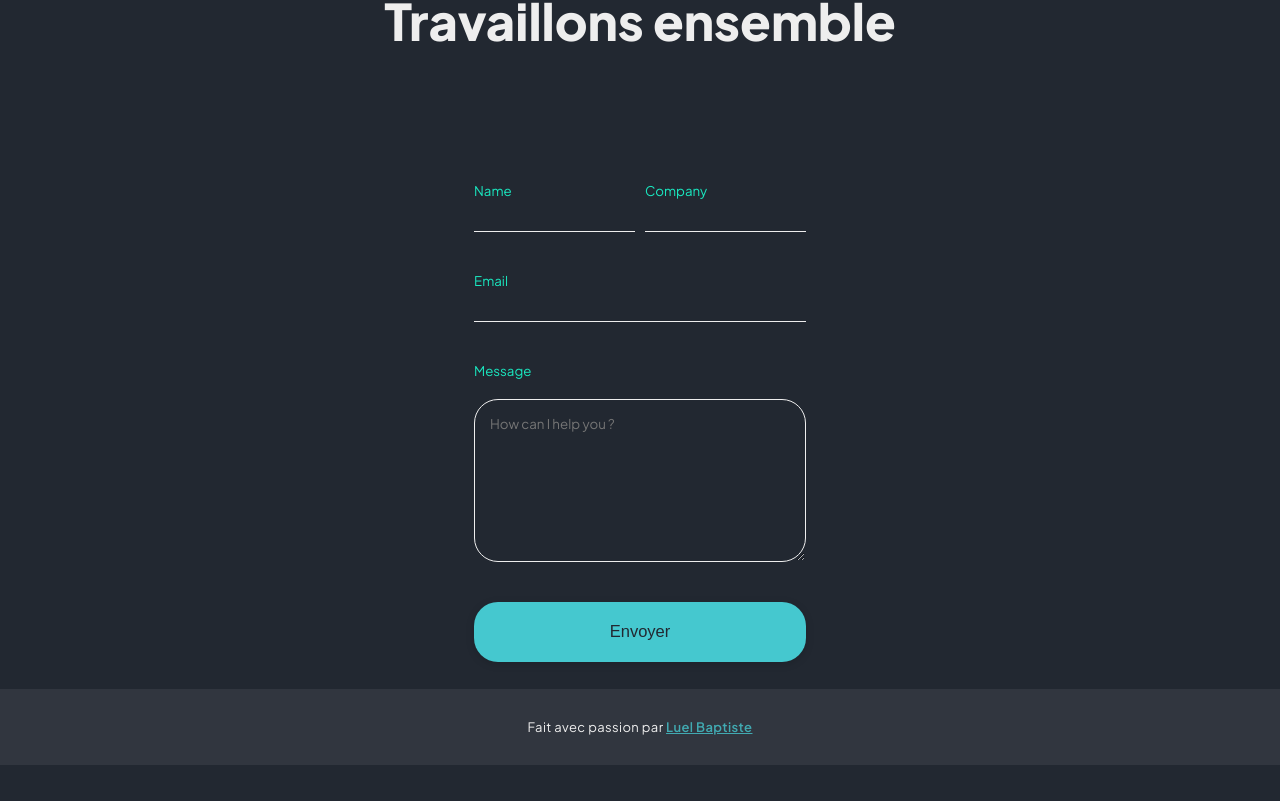
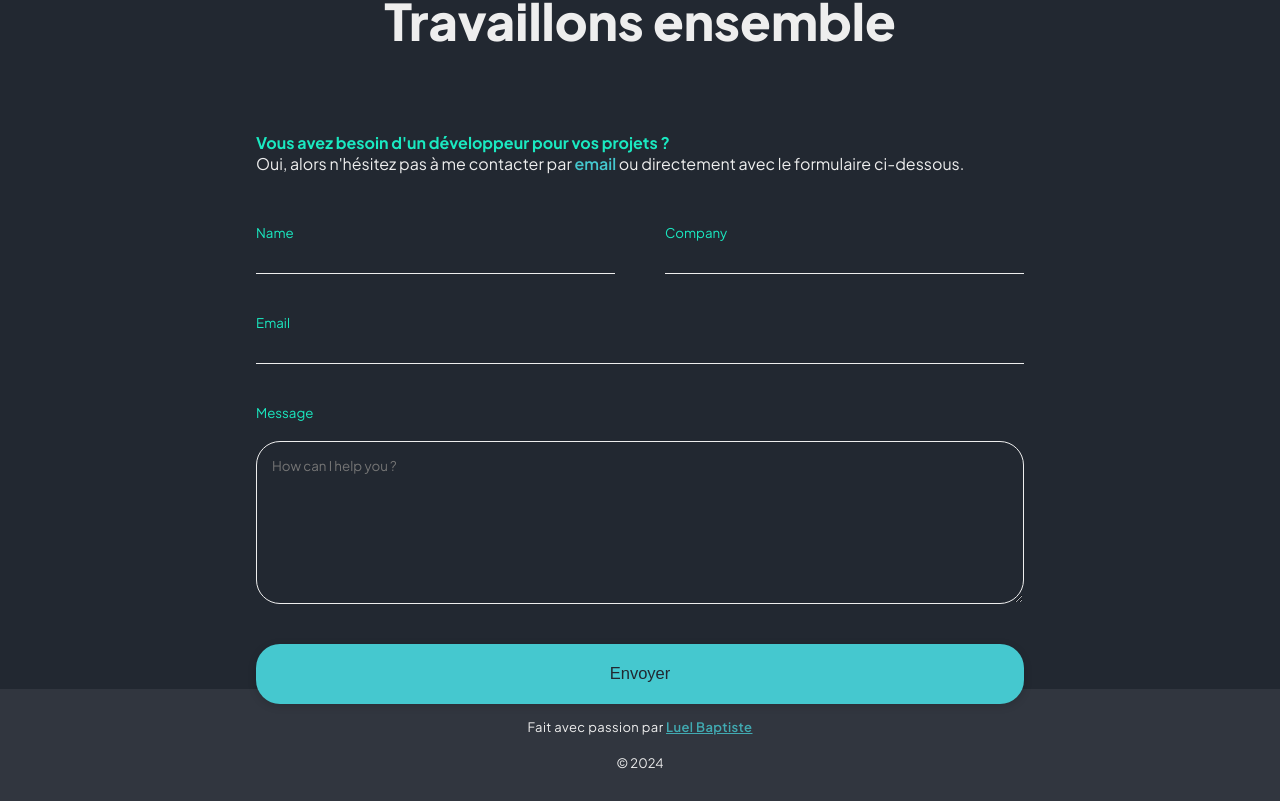
Before and after one commit to BapL49/portfolio-pro, a Vue app: page / in a window 1280 px wide. Shown: the part 2594-3395 px from the top of the page. Before the commit the page ends 3359 px from the top, so only its background shows below. Built offline with nearby package versions, Linux system fonts and the light colour scheme.

Commit message:
fin contact et réarangement de certain composant

```diff
--- a/src/components/FooterComponent.vue
+++ b/src/components/FooterComponent.vue
@@ -1,8 +1,10 @@
-<script lang="ts" setup></script>
+<script lang="ts" setup>
+const thisYear = new Date().getFullYear();
+</script>
 
 <template>
       <footer class="footer">
-            <span class="span_copyright">
+            <span class="span_author">
                   Fait avec passion par
                   <a
                         class="link"
@@ -12,6 +14,7 @@
                         Luel Baptiste
                   </a>
             </span>
+            <span class="span_copyright">&copy; {{ thisYear }}</span>
       </footer>
 </template>
 
@@ -23,12 +26,12 @@
       flex-direction: column;
       justify-content: center;
       align-items: center;
+      gap: 20px;
 
       background-color: var(--secondary);
 }
 
-.span_copyright {
-      font-size: small;
+.span_author {
       letter-spacing: 0.03em;
 
       .link {
@@ -36,4 +39,9 @@
             text-decoration: underline;
       }
 }
+
+.span_copyright,
+.span_author {
+      font-size: small;
+}
 </style>
--- a/src/components/HeaderComponent.vue
+++ b/src/components/HeaderComponent.vue
@@ -26,9 +26,9 @@ const setDisplayNavOnMobileToFalse = () => {
             >
 
             <div
-                  @click="setDisplayNavOnMobileToOpposite"
                   class="burger_icon"
-                  :class="{ burger_icon_cross: displayNavOnMobile }">
+                  :class="{ burger_icon_cross: displayNavOnMobile }"
+                  @click="setDisplayNavOnMobileToOpposite">
                   <span class="span_burger"></span>
                   <span class="span_burger"></span>
                   <span class="span_burger"></span>
@@ -51,9 +51,8 @@ const setDisplayNavOnMobileToFalse = () => {
                         Projets
                   </RouterLink>
                   <RouterLink
-                        :to="{ name: 'contact' }"
-                        class="nav_links"
-                        active-class="active_link">
+                        :to="{ name: 'home', hash: '#contact' }"
+                        class="nav_links">
                         Contact
                   </RouterLink>
             </nav>
--- a/src/components/landingPageComponents/ContactComponent.vue
+++ b/src/components/landingPageComponents/ContactComponent.vue
@@ -1,10 +1,21 @@
 <script lang="ts" setup></script>
 
 <template>
-      <section class="section">
+      <section
+            class="section"
+            id="contact">
             <h2>Travaillons ensemble</h2>
             <div class="container_form_text">
-                  <p></p>
+                  <p class="paragraph">
+                        <strong>Vous avez besoin d'un développeur pour vos projets ? </strong> <br />Oui,
+                        alors n'hésitez pas à me contacter par
+                        <a
+                              class="link_in_paragraph"
+                              href="mailto:luelbaptiste49@laposte.net"
+                              >email</a
+                        >
+                        ou directement avec le formulaire ci-dessous.
+                  </p>
                   <form
                         class="form"
                         action="">
@@ -81,7 +92,18 @@
 }
 
 .container_form_text {
+      width: 100%;
+      max-width: 768px;
+
       gap: 50px;
+}
+
+.paragraph {
+      width: 100%;
+
+      .link_in_paragraph:hover {
+            text-decoration: underline;
+      }
 }
 
 .form {
@@ -92,6 +114,9 @@
 
 .input_horizontal {
       display: flex;
+
+      width: 100%;
+
       gap: 10px;
 }
 
@@ -163,4 +188,10 @@
 
       outline: none;
 }
+
+@media screen and (min-width: 768px) {
+      .input_horizontal {
+            gap: 50px;
+      }
+}
 </style>
--- a/src/main.ts
+++ b/src/main.ts
@@ -11,12 +11,16 @@ const routes = [
       { path: "/", name: "home", component: LandingPage },
       { path: "/projects", name: "projets", component: App },
       { path: "/projects/:projectName", name: "projet", component: App },
-      { path: "/contact", name: "contact", component: App },
 ];
 
 const router = createRouter({
       history: createWebHistory(),
       routes,
+      scrollBehavior(to) {
+            if (to.hash) {
+                  return { el: to.hash };
+            }
+      },
 });
 
 const app = createApp(App);
```
